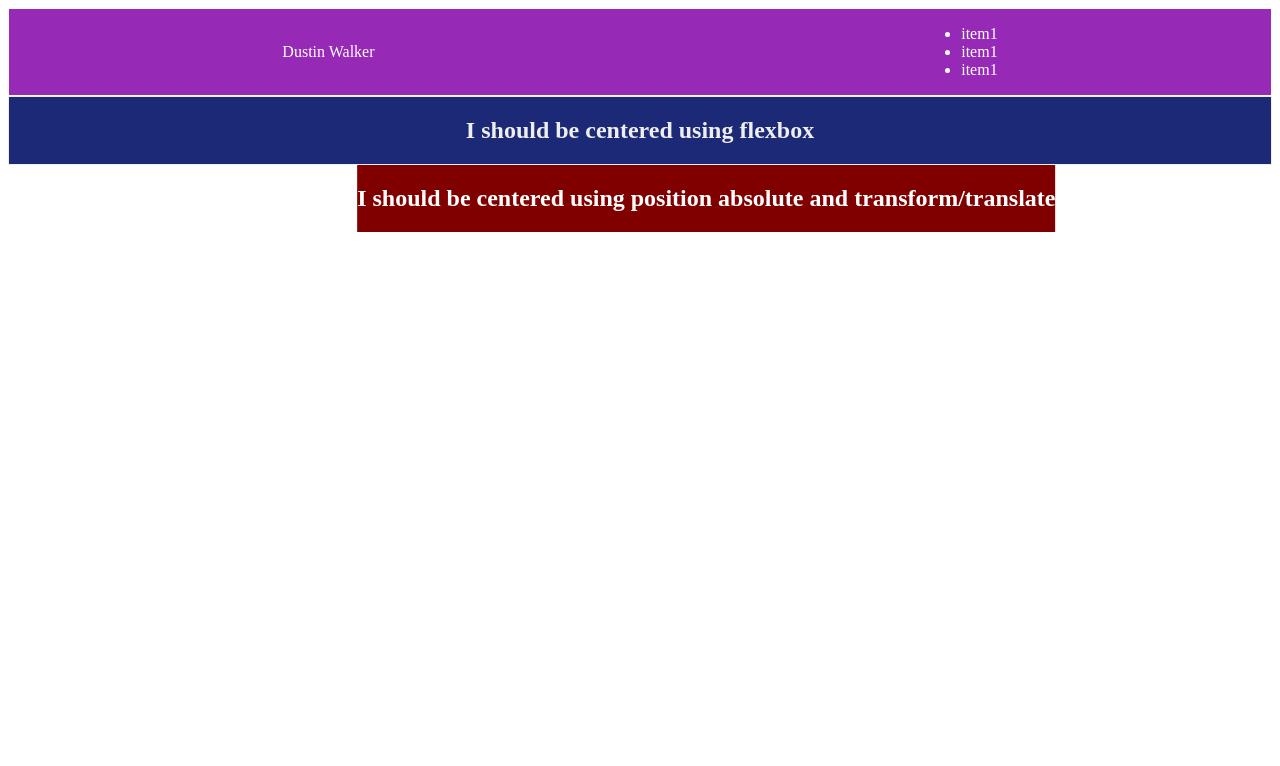
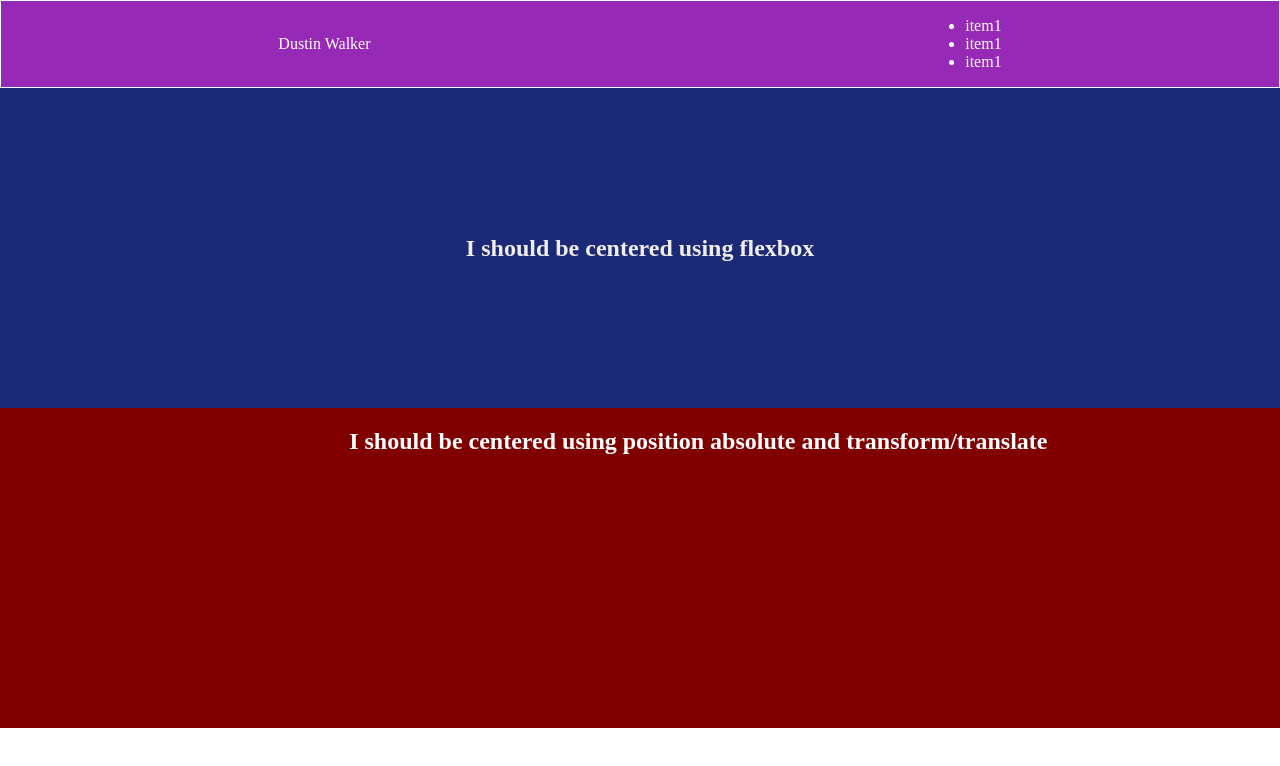
Before and after one commit to DustinJWalker/05-flex-practice, a website: page public/index.html in a window 1280 px wide. Shown: the top 766 px of the page. Drawn offline with nearby package versions, Linux system fonts and the light colour scheme; files that its build step writes are made by us from their sources.

Commit message:
added h2 class and added position and transform/translate propreties to this class

```diff
--- a/public/index.html
+++ b/public/index.html
@@ -26,24 +26,13 @@
     </nav>
 
 
-    <section class="container">
-      <div class="navy-box">
-        <h2>I should be centered using flexbox</h2>
-      </div>
-    </section>
+    <div class="navy-box">
+      <h2>I should be centered using flexbox</h2>
+    </div>
 
-    <section class="container">
-      <div class="maroon-box">
-        <h2>I should be centered using position absolute and transform/translate</h2>
-      </div>
-
-    </section>
-
-
-
-
-
-
+    <div class="maroon-box">
+      <h2 class="maroon-text">I should be centered using position absolute and transform/translate</h2>
+    </div>
 
     <div class="big-container">
       <div class="big-card">
--- a/styles/app.scss
+++ b/styles/app.scss
@@ -5,6 +5,9 @@ $fa-font-path: '//netdna.bootstrapcdn.com/font-awesome/4.3.0/fonts';
 @import 'font-awesome/scss/font-awesome';
 @import 'box-sizing';
 
+body {
+  margin: 0;
+}
 //nav bar section
 .nav-bar {
   display: flex;
@@ -25,34 +28,37 @@ $fa-font-path: '//netdna.bootstrapcdn.com/font-awesome/4.3.0/fonts';
   flex-direction: row;
   justify-content: space-around;
   align-items: center;
-  border: 1px solid;
+
   background-color: #1b2977;
   color: #eee;
+
+  min-height: 20rem;
 }
 
 //
-.container  {
+.container {
   max-width: 100%;
 }
 
 //maroon section
 .maroon-box {
   display: flex;
-  position: absolute;
 
-  transform: translate(50%, 0%);
-
+  min-height: 20rem;
 
   background-color: maroon;
   color: white;
+}
+
+.maroon-text {
+  position: absolute;
+  transform: translate(50%, 0%);
 }
 //
 
 //small card section
 .small-contatiner {
   max-width: 100%;
-
-
 
 }
 //
```
